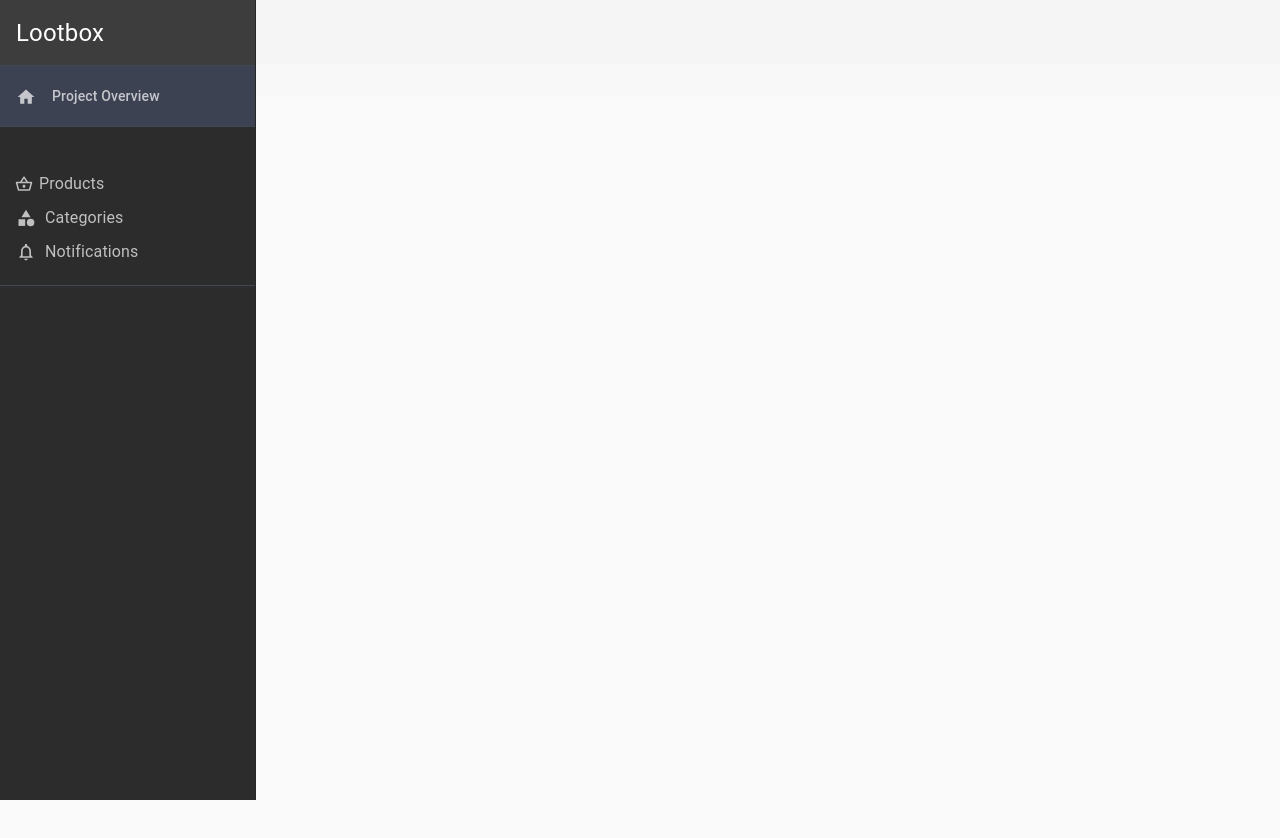
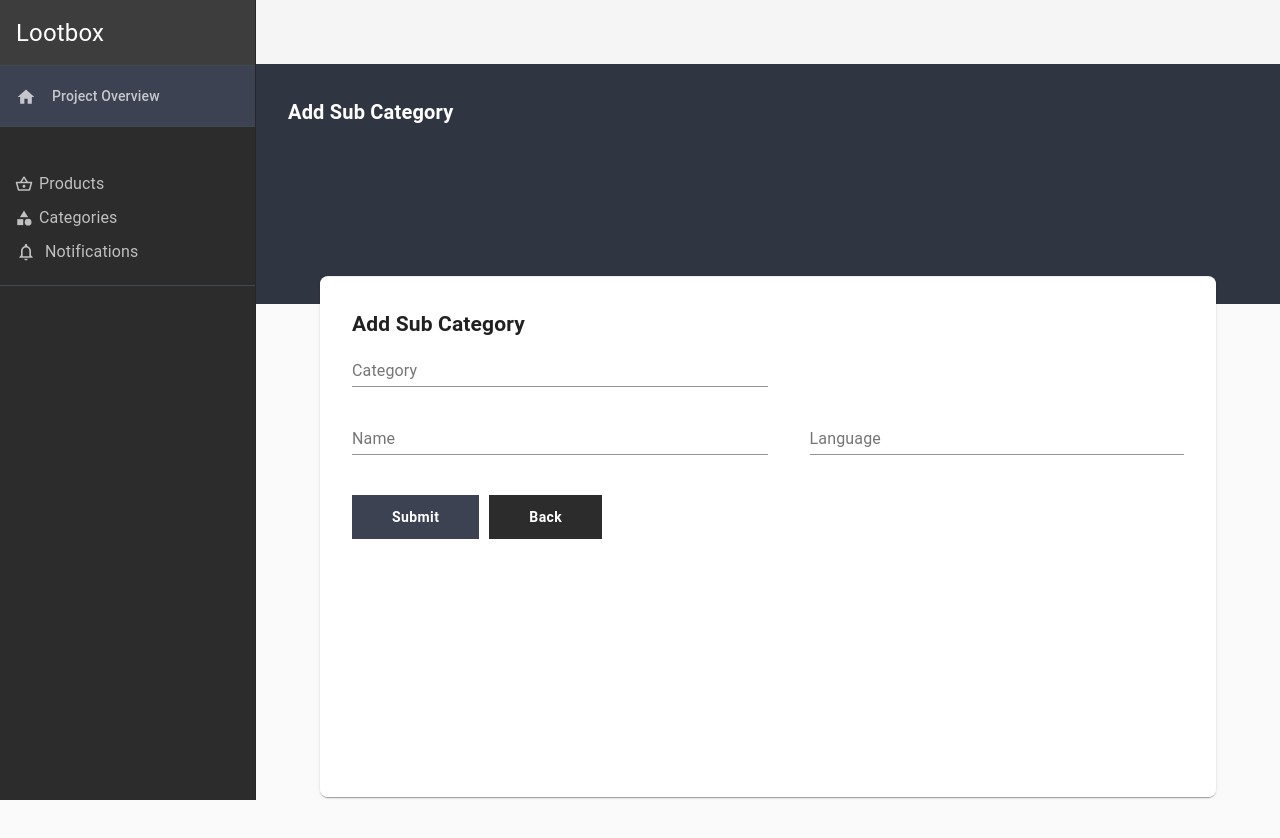
Before and after one commit to SaiAshish9/lootboxDashboard, a React (Create React App) app: page /categories/add/subcategory in a window 1280 px wide. Shown: the top 838 px of the page. Before the commit the page ends 800 px from the top, so only its background shows below. Built offline with nearby package versions, Linux system fonts and the light colour scheme.

Commit message:
added categories

```diff
--- /dev/null
+++ b/src/components/Categories/addCategories.js
@@ -0,0 +1,61 @@
+import React from 'react'
+import Typography from "@material-ui/core/Typography";
+import TextField from "@material-ui/core/TextField";
+import Button from "@material-ui/core/Button";
+
+const AddCategories = () => {
+    return (
+      <div style={{ display: "flex", justifyContent: "space-between" }}>
+        <div style={{ width: "50%" }}>
+          <Typography variant="contained" component="h2">
+            Add Category
+          </Typography>
+          <TextField
+            label="Name"
+            fullWidth
+            style={{ margin: "20px 0" }}
+            // variant="outlined"
+          />
+          <div style={{ display: "flex", alignItems: "flex-end" }}>
+            <TextField label="Category Image" fullWidth />
+            <input
+              accept="image/*"
+              style={{
+                display: "none",
+              }}
+              id="contained-button-file"
+              multiple
+              type="file"
+            />
+            <label htmlFor="contained-button-file">
+              <Button
+                style={{
+                  fontWeight: "bold",
+                  color: "#fff",
+                  borderRadius: "0px",
+                  background: "#2c2c2c",
+                }}
+                variant="contained"
+                component="span"
+              >
+                Upload
+              </Button>
+            </label>
+          </div>
+        </div>
+
+        <div
+          style={{
+            width: "45%",
+            marginLeft: "5%",
+            display: "flex",
+            flexDirection: "column-reverse",
+          }}
+        >
+          <TextField label="Type" />
+        </div>
+      </div>
+    );
+}
+
+export default AddCategories
--- /dev/null
+++ b/src/components/Categories/addSubCategory.js
@@ -0,0 +1,63 @@
+import React from 'react'
+import Typography from "@material-ui/core/Typography";
+import TextField from "@material-ui/core/TextField";
+import Button from "@material-ui/core/Button";
+
+const AddSubCategory = () => {
+    return (
+      <div>
+        <div style={{ display: "flex" }}>
+          <div style={{ width: "50%" }}>
+            <Typography
+              variant="contained"
+              component="h2"
+            >
+              Add Sub Category
+            </Typography>
+            <div style={{ display: "flex", alignItems: "flex-end" }}>
+              <TextField label="Category" fullWidth />
+            </div>
+            <TextField label="Name" fullWidth style={{ marginTop: "20px" }} />
+          </div>
+          <div
+            style={{
+              width: "45%",
+              marginLeft: "5%",
+              display: "flex",
+              flexDirection: "column-reverse",
+            }}
+          >
+            <TextField label="Language" />
+          </div>
+        </div>
+
+        <div style={{ display: "flex", margin: "40px 0" }}>
+          <Button
+            style={{
+              fontWeight: "bold",
+              color: "#fff",
+              borderRadius: "0px",
+              background: "#3c4252",
+              marginRight: "10px",
+              padding: "10px 40px",
+            }}
+          >
+            Submit
+          </Button>
+          <Button
+            style={{
+              fontWeight: "bold",
+              color: "#fff",
+              borderRadius: "0px",
+              background: "#2c2c2c",
+              padding: "10px 40px",
+            }}
+          >
+            Back
+          </Button>
+        </div>
+      </div>
+    );
+}
+
+export default AddSubCategory
--- a/src/components/Categories/index.js
+++ b/src/components/Categories/index.js
@@ -1,11 +1,91 @@
-import React from 'react'
+import React from "react";
+import Box from "@material-ui/core/Box";
+import Typography from "@material-ui/core/Typography";
+import Paper from "@material-ui/core/Paper";
+import Divider from "@material-ui/core/Divider";
+import AddCategories from './addCategories'
+import AddSubCategory from './addSubCategory'
+import {Route,Switch,withRouter} from 'react-router-dom'
 
-const Categories = () => {
-    return (
-        <div>
+const ProductDetail = ({history}) => {
 
-        </div>
-    )
-}
+  return (
+    <div>
+      <Box
+        display="flex"
+        flexDirection="column"
+        style={{
+          height: "100vh",
+          width: "100%",
+        }}
+      >
+        <Box
+          //   display="flex"
+          //   alignItems="center"
+          //   justifyContent="space-between"
+          style={{
+            width: "100%",
+            height: "30vh",
+            background: "#303542",
+            padding: "2rem",
+          }}
+        >
+          <Box
+            display="flex"
+            alignItems="center"
+            style={{ marginBottom: "30px" }}
+          >
+            <Box>
+              <Typography
+                style={{
+                  color: "#fff",
+                  fontWeight: 600,
+                  fontSize: 20,
+                  lineHeight: "32px",
+                  display: "flex",
+                  alignItems: "center",
+                  // marginBottom: "5rem",
+                }}
+              >
+                {history.location.pathname === "/categories" &&
+                  " Add Categories"}
+                {history.location.pathname === "/categories/add/subcategory" &&
+                  " Add  Sub Category"}
+              </Typography>
+            </Box>
+          </Box>
 
-export default Categories
+          <Typography
+            style={{
+              position: "relative",
+              zIndex: 10,
+              marginLeft: "27%",
+              alignSelf: "center",
+            }}
+          ></Typography>
+        </Box>
+
+        <Paper
+          style={{
+            width: "70vw",
+            // height: "50vh",
+            margin: "auto",
+            position: "relative",
+            bottom: "3rem",
+          }}
+        >
+          <Box display="flex" alignItems="center"></Box>
+          <Divider light />
+          <Paper elevation={0} style={{ minHeight: "65vh", padding: "2rem" }}>
+            <Switch>
+              <Route exact path="/categories" component={AddCategories} />
+              <Route path="/categories/add/subcategory" component={AddSubCategory} />
+            </Switch>
+          </Paper>
+        </Paper>
+      </Box>
+    </div>
+  );
+};
+
+export default withRouter(ProductDetail);
--- a/src/components/Navigator.js
+++ b/src/components/Navigator.js
@@ -81,7 +81,10 @@ function Navigator(props) {
           icon: <CategoryIcon />,
           active: history.location.pathname === "/categories",
           path: "/categories",
-          options: [],
+          options: [
+            {name:"Add Categories",path:"/categories"},
+            {name:"Add Sub Categories",path:"/categories/add/subcategory"}
+          ],
         },
         {
           id: "Notifications",
```
Also changed, not shown: 1 other file (tests, documents, lock files or other folders).
